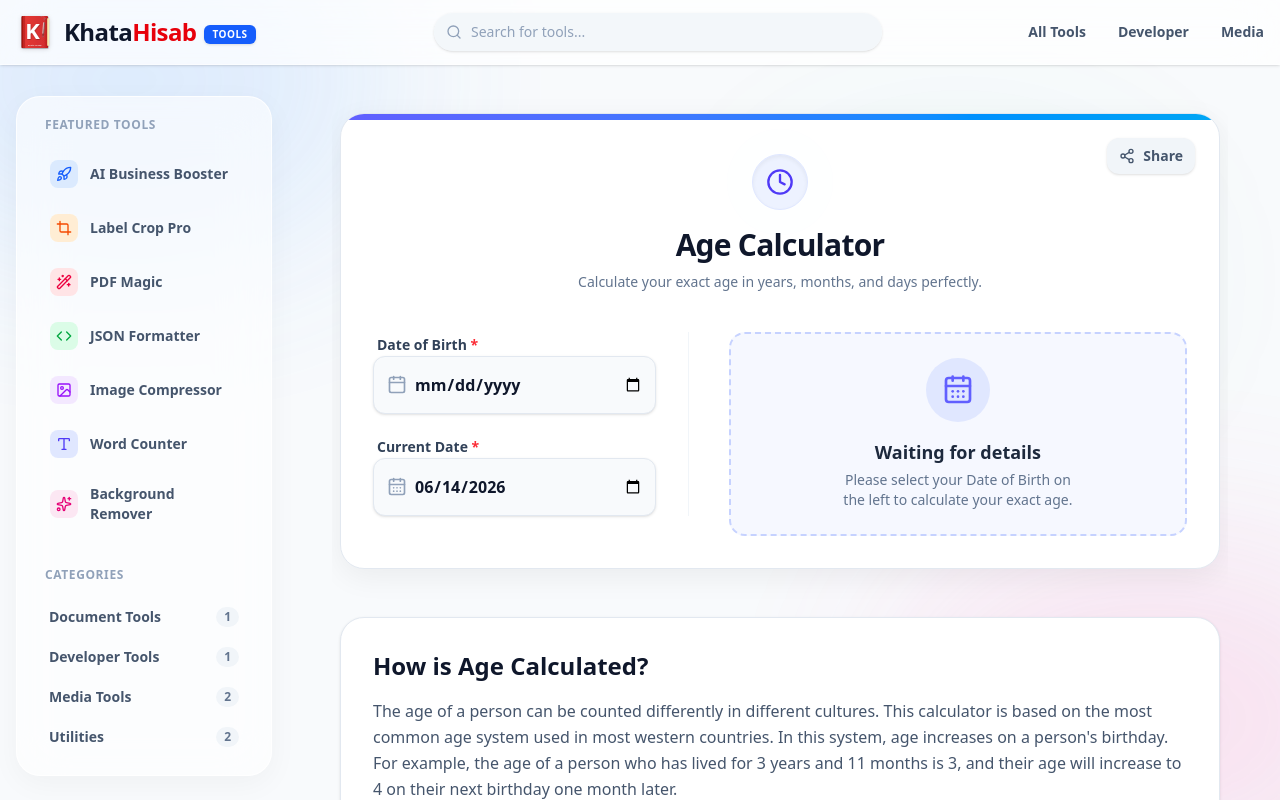
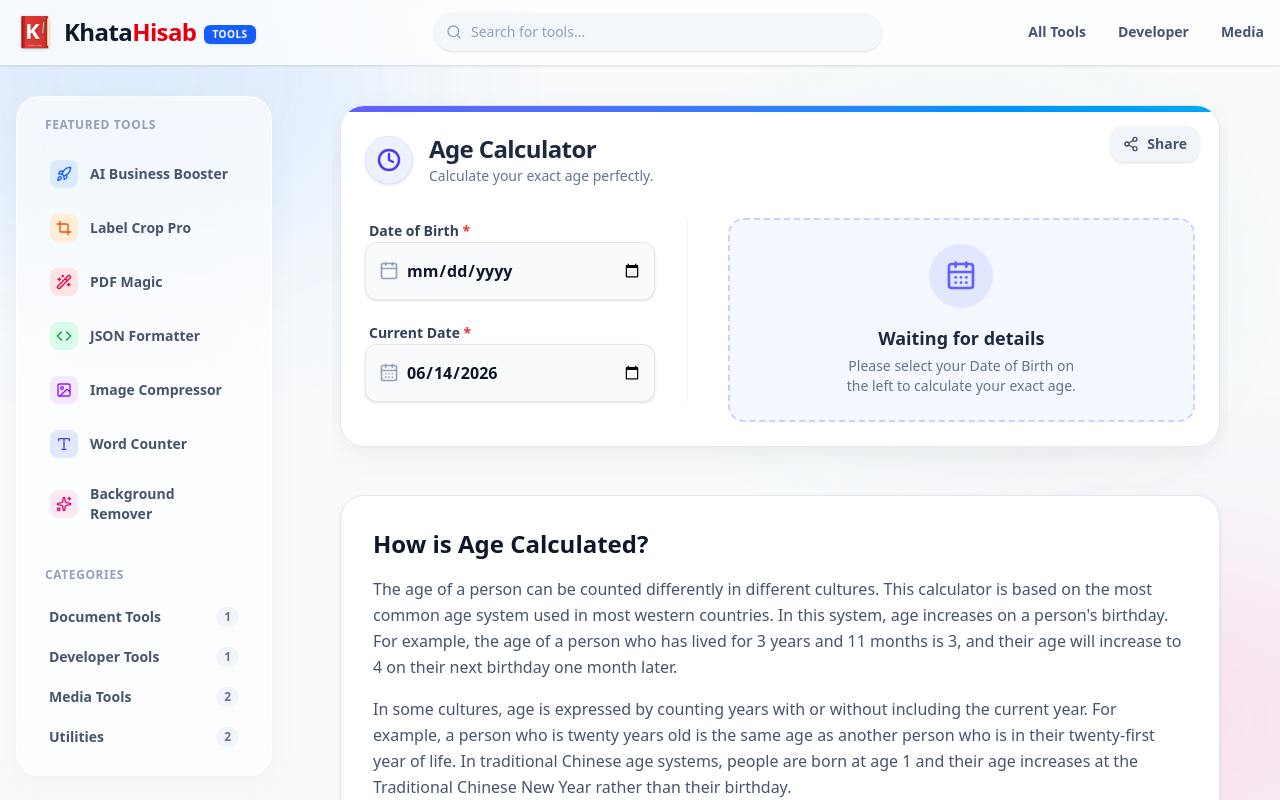
Before and after one commit to techorlifeindia-prog/khatahisab-tools, a Next.js app: page /age-calculator in a window 1280 px wide. Shown: the top 800 px of the page. Built offline with nearby package versions, Linux system fonts and the light colour scheme.

Commit message:
Update Age Calculator header to compact design

```diff
--- a/src/app/age-calculator/page.tsx
+++ b/src/app/age-calculator/page.tsx
@@ -28,14 +28,15 @@ function AgeCalculatorContent() {
     <div className="w-full max-w-4xl mx-auto overflow-hidden px-2 pb-10">
 
       {/* Main App Card */}
-      <div className="bg-white rounded-[24px] border border-slate-200 shadow-[0_8px_30px_rgb(0,0,0,0.06)] relative overflow-hidden mt-4 md:mt-8">
+      <div className="bg-white rounded-[24px] border border-slate-200 shadow-[0_8px_30px_rgb(0,0,0,0.06)] relative overflow-hidden mt-4 md:mt-6">
+
         {/* Top Gradient Bar */}
         <div className="absolute top-0 left-0 w-full h-1.5 bg-gradient-to-r from-indigo-500 via-blue-500 to-sky-500"></div>
 
-        <div className="p-5 sm:p-6 md:p-8">
+        <div className="p-4 sm:p-5 md:p-6 relative z-10">
 
           {/* Share Button (Top Right) */}
-          <div className="absolute top-5 right-5 sm:top-6 sm:right-6">
+          <div className="absolute top-4 right-4 sm:top-5 sm:right-5">
             <ShareButton
               title="Age Calculator - Find your exact age in seconds!"
               text="⏳ Check out this superfast age calculator that calculates your exact age in years, months, days, hours, and even seconds! 👇"
@@ -43,18 +44,17 @@ function AgeCalculatorContent() {
             />
           </div>
 
-          {/* App-Style Header Inside Card */}
-          <div className="text-center mb-8 md:mb-10 mt-6 md:mt-2">
-            <div className="inline-flex items-center justify-center w-14 h-14 rounded-full bg-indigo-50 text-indigo-600 mb-4 relative shadow-inner border border-indigo-100">
-              <div className="absolute inset-0 rounded-full bg-indigo-400 opacity-20 animate-ping"></div>
-              <Clock className="w-7 h-7 relative z-10" />
+          {/* COMPACT App-Style Header */}
+          <div className="flex items-center gap-3 sm:gap-4 mb-6 md:mb-8 mt-1 pr-16">
+            <div className="flex-shrink-0 w-10 h-10 sm:w-12 sm:h-12 rounded-full bg-indigo-50 text-indigo-600 flex items-center justify-center border border-indigo-100 shadow-sm">
+              <Clock className="w-5 h-5 sm:w-6 sm:h-6" strokeWidth={2.5} />
             </div>
-            <h1 className="text-2xl md:text-3xl font-black text-slate-900 mb-2 tracking-tight leading-tight">
-              Age Calculator
-            </h1>
-            <p className="text-slate-500 text-[13px] md:text-sm px-1 max-w-lg mx-auto font-medium">
-              Calculate your exact age in years, months, and days perfectly.
-            </p>
+            <div className="text-left">
+              <h1 className="text-lg sm:text-xl md:text-2xl font-bold text-slate-800 tracking-tight leading-tight">Age Calculator</h1>
+              <p className="text-slate-500 text-xs sm:text-sm font-medium mt-0.5">
+                Calculate your exact age perfectly.
+              </p>
+            </div>
           </div>
 
           <div className="grid grid-cols-1 md:grid-cols-12 gap-8 md:gap-10">
```
